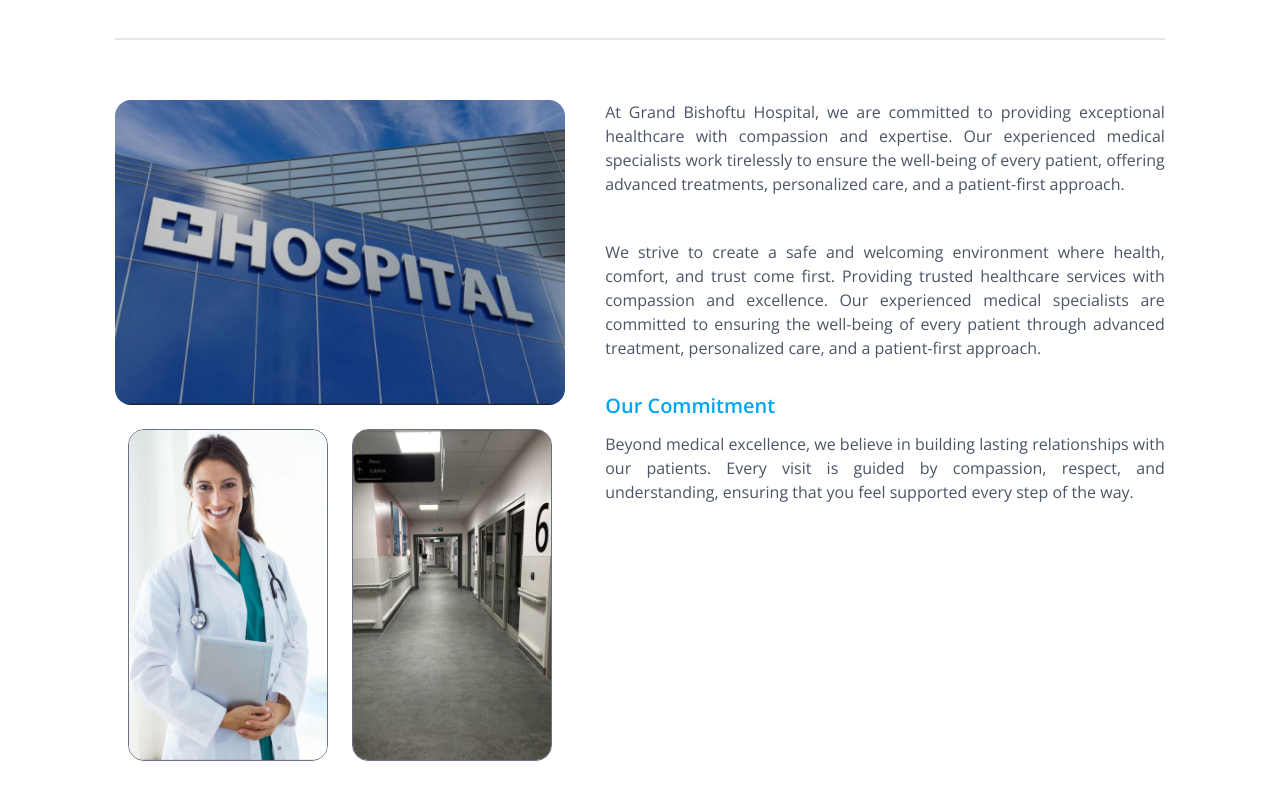
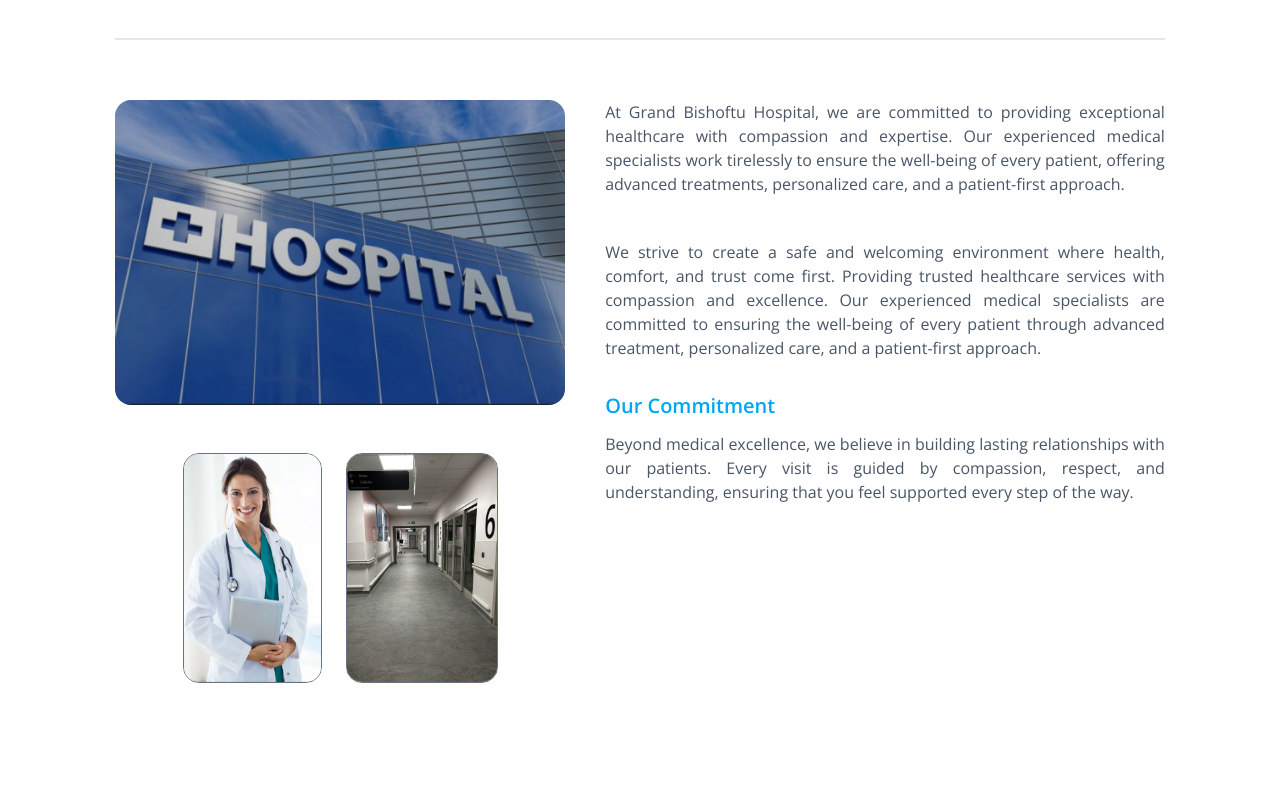
Before and after one commit to Tsedniya/Grand_Bishoftu_Hospital, a React (Vite) app in the folder myapp/: page /about in a window 1280 px wide. Shown: the part 310-1110 px from the top of the page. After the commit the page ends 1053 px from the top, so only its background shows below. Built offline with nearby package versions, Linux system fonts and the light colour scheme.

Commit message:
frontend:about

```diff
--- a/myapp/src/components/TitleAbout.jsx
+++ b/myapp/src/components/TitleAbout.jsx
@@ -26,9 +26,9 @@ const About = () => {
           <img className='w-full rounded-2xl' src={hospital} alt='Hospital'/>
 
           {/* Doctor & Inside Images */}
-          <div className='flex gap-6 justify-center flex-wrap'>
-            <img className="border border-gray-500 rounded-2xl max-w-[200px]" src={doctor} alt='Doctor'/>
-            <img className="border border-gray-500 rounded-2xl max-w-[200px]" src={inside} alt='Inside'/>
+          <div className='mt-6 flex gap-6 justify-center flex-wrap'>
+            <img className="border border-gray-500 rounded-2xl max-w-[200px]  h-[230px] object-cover transition-transform duration-300 hover:scale-105" src={doctor} alt='Doctor'/>
+            <img className="border border-gray-500 rounded-2xl max-w-[200px] h-[230px] object-cover transition-transform duration-300 hover:scale-105" src={inside} alt='Inside'/>
           </div>
         </div>
 
```
